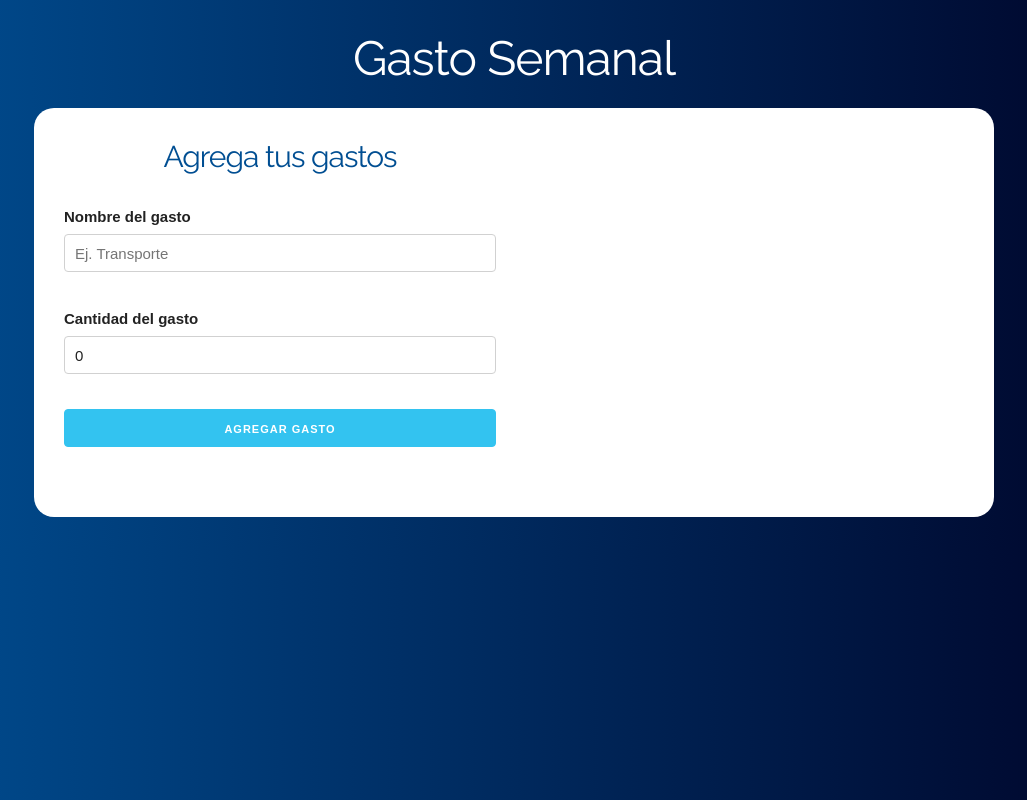
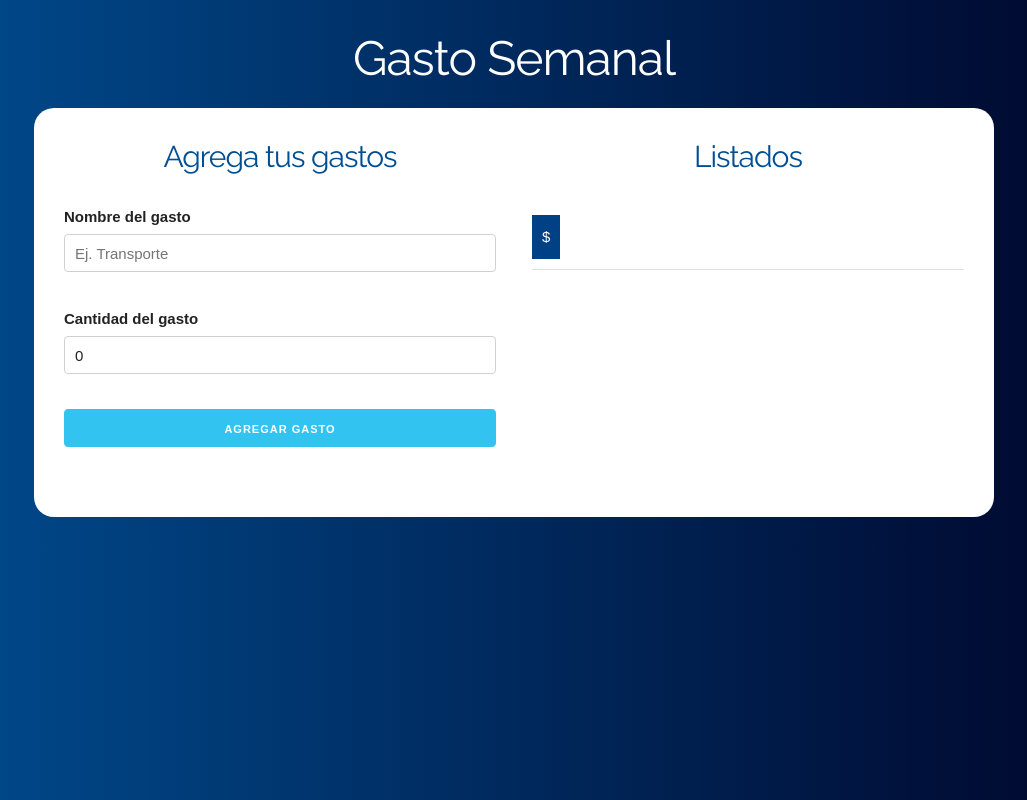
Before and after one commit to rdiazca/presupuestoreact, a React (Create React App) app: page / in a window 1280 px wide. Both pictures are taken after typing "5" into the empty fields and a click on the input "Definir Presupuesto". Shown: the whole page, without its empty margins (126-1153 px from the left). Built offline with nearby package versions, Linux system fonts and the light colour scheme.

Commit message:
Crear componentes para mostrar gastos

```diff
--- a/src/App.js
+++ b/src/App.js
@@ -1,6 +1,7 @@
-import { useState } from "react";
+import { useState, useEffect } from "react";
 import Pregunta from "./components/Pregunta";
 import Formulario from "./components/Formulario";
+import Listado from "./components/Listado";
 
 function App() {
   //state
@@ -9,6 +10,10 @@ function App() {
   const [gasto, setGasto] = useState({});
   const [gastos, setGastos] = useState([]);
 
+  useEffect(() => {
+    const listadoGastos = [...gastos, gasto];
+    setGastos(listadoGastos);
+  }, []);
   return (
     <div className="App container">
       <header>
@@ -24,7 +29,9 @@ function App() {
               <div className="one-half column">
                 <Formulario setGasto={setGasto} />
               </div>
-              <div className="one-half column"></div>
+              <div className="one-half column">
+                <Listado gastos={gastos} />
+              </div>
             </div>
           )}
         </div>
--- /dev/null
+++ b/src/components/Gasto.js
@@ -0,0 +1,10 @@
+const Gasto = ({ gasto }) => (
+  <li className="gastos">
+    <p>
+      {gasto.nombreGasto}
+      <span className="gasto"> $ {gasto.cantidadGasto}</span>
+    </p>
+  </li>
+);
+
+export default Gasto;
--- /dev/null
+++ b/src/components/Listado.js
@@ -0,0 +1,12 @@
+import Gasto from "./Gasto";
+function Listado({ gastos }) {
+  return (
+    <div className="gastos-realizados">
+      <h2> Listados</h2>
+      {gastos.map((gasto) => (
+        <Gasto key={gasto.id} gasto={gasto} />
+      ))}
+    </div>
+  );
+}
+export default Listado;
```
